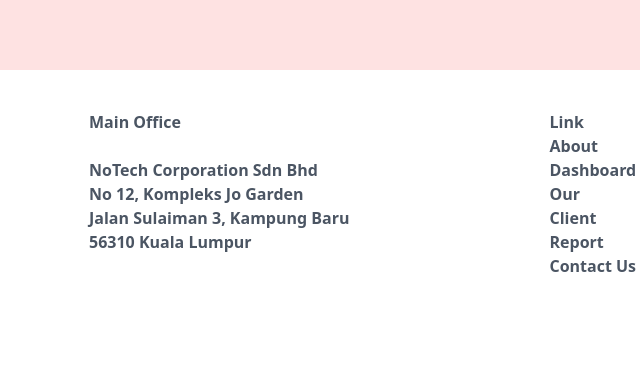
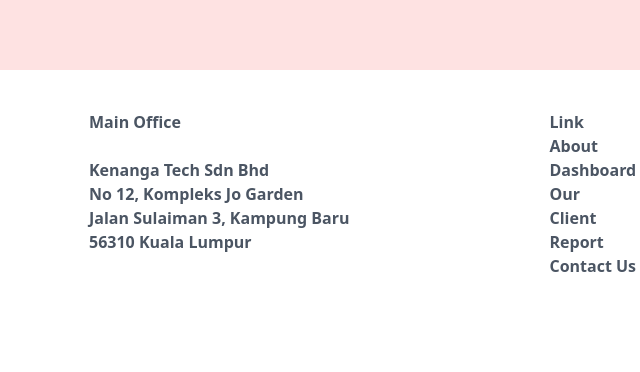
Before and after one commit to azadbukhari1234/Company-web, a plain HTML site: page home.html in a window 1280 px wide. Shown: the part 3426-3798 px from the top of the page, 296-936 px from the left. Drawn offline with nearby package versions, Linux system fonts and the light colour scheme.

Commit message:
change name botnav

```diff
--- a/home.html
+++ b/home.html
@@ -115,7 +115,7 @@
   <div class="bg-white">
     <div class="flex">
       <img src="images/klogo.png" class="m-10">
-      <a href="#" class="ml-20 pt-10 pl-0 text-1xl text-gray-600 font-semibold font-sans">Main Office<br><br>NoTech Corporation Sdn Bhd<br>No 12, Kompleks Jo Garden<br>Jalan Sulaiman 3, Kampung Baru<br>56310 Kuala Lumpur</a>
+      <a href="#" class="ml-20 pt-10 pl-0 text-1xl text-gray-600 font-semibold font-sans">Main Office<br><br>Kenanga Tech Sdn Bhd<br>No 12, Kompleks Jo Garden<br>Jalan Sulaiman 3, Kampung Baru<br>56310 Kuala Lumpur</a>
       <p class="ml-10 pt-10 pl-40 text-1xl text-gray-600 font-semibold font-sans">Link<br>About<br>Dashboard<br>Our<br>Client<br>Report<br>Contact Us</p>
       <p class="ml-10 pt-10 pl-40 text-1xl text-gray-600 font-semibold font-sans">Our Client<br>Gamuda<br>CBRE<br>UDA Holdings<br>UOA Group<br>Bomba<br>Asset Industries</p>
     </div>
```
Also changed, not shown: project.html (+1 -1 lines), services.html (+1 -1 lines).
